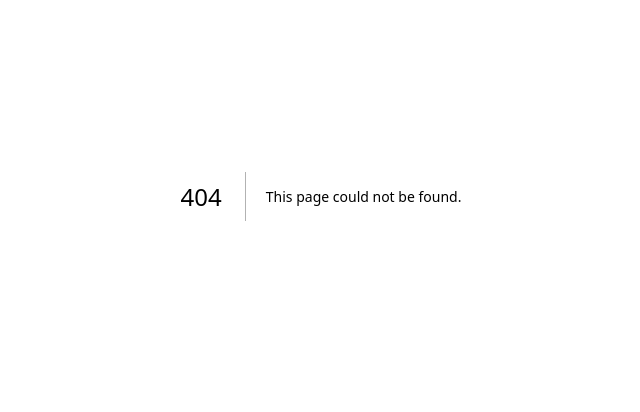
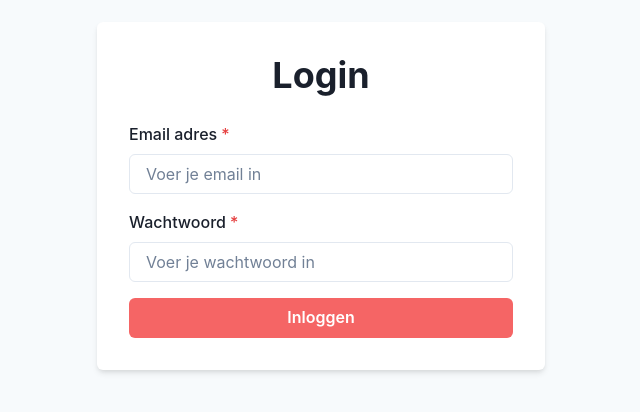
Before and after one commit to SweatSmartly/SweatSmartly, a Next.js app: page /login in a window 1280 px wide. Before the commit this address had no page. Shown: the part 204-616 px from the top of the page, without its empty margins (319-959 px from the left). Built offline with nearby package versions, Linux system fonts and the light colour scheme.

Commit message:
login form gemaakt

```diff
--- /dev/null
+++ b/app/login/page.jsx
@@ -0,0 +1,46 @@
+'use client'
+import { useState } from "react";
+import { Box, Button, Input, FormControl, FormLabel, Heading, VStack } from "@chakra-ui/react";
+
+export default function LoginPage() {
+  const [email, setEmail] = useState("");
+  const [password, setPassword] = useState("");
+
+  const handleSubmit = (e) => {
+    e.preventDefault();
+    // Hier kun je de login-logica toevoegen
+    console.log("Email:", email);
+    console.log("Password:", password);
+  };
+
+  return (
+    <Box minH="100vh" display="flex" alignItems="center" justifyContent="center" bg="gray.50" p={4}>
+      <Box bg="white" p={8} rounded="md" shadow="md" w="full" maxW="md">
+        <Heading mb={6} textAlign="center">Login</Heading>
+        <form onSubmit={handleSubmit}>
+          <VStack spacing={4}>
+            <FormControl id="email" isRequired>
+              <FormLabel>Email adres</FormLabel>
+              <Input
+                type="email"
+                value={email}
+                onChange={(e) => setEmail(e.target.value)}
+                placeholder="Voer je email in"
+              />
+            </FormControl>
+            <FormControl id="password" isRequired>
+              <FormLabel>Wachtwoord</FormLabel>
+              <Input
+                type="password"
+                value={password}
+                onChange={(e) => setPassword(e.target.value)}
+                placeholder="Voer je wachtwoord in"
+              />
+            </FormControl>
+            <Button type="submit"  bg="red.400" color="white" _hover={{ bg: "red.500" }} colorScheme="blue" w="full">Inloggen</Button>
+          </VStack>
+        </form>
+      </Box>
+    </Box>
+  );
+}
```
